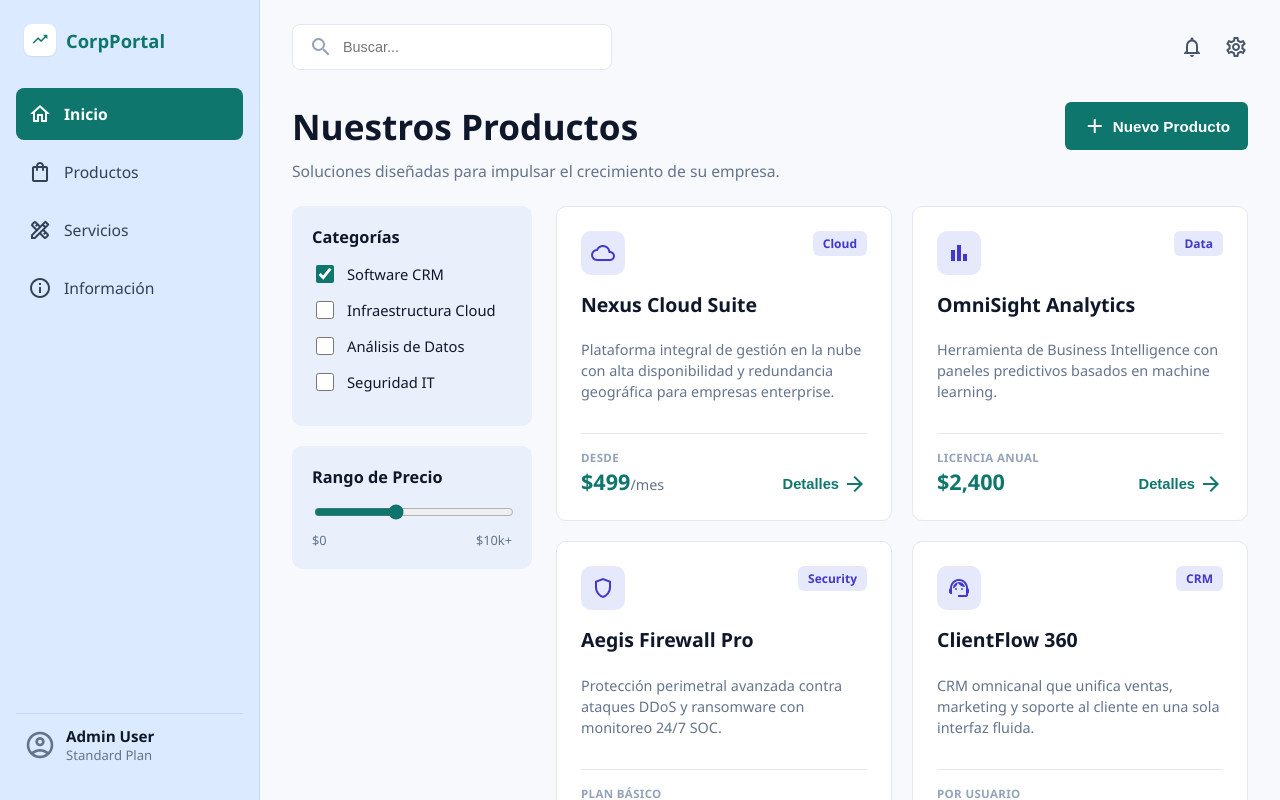
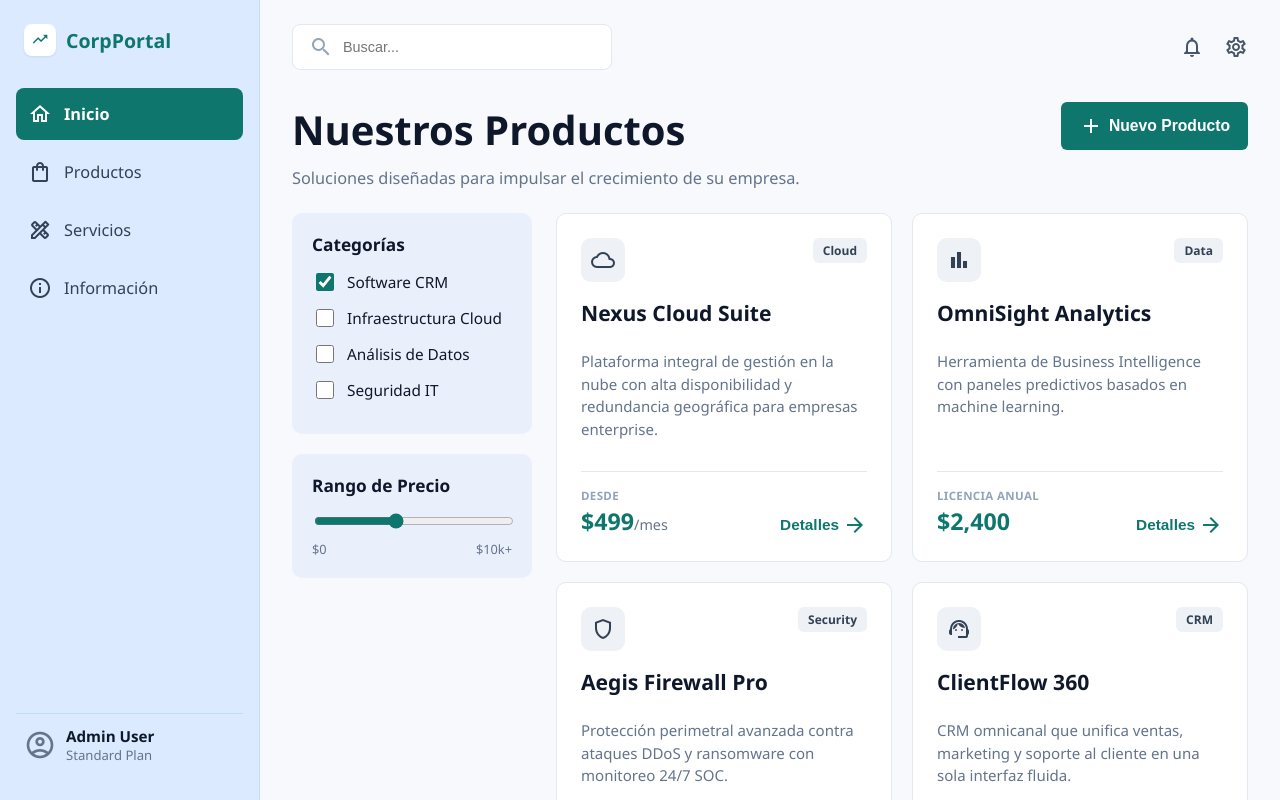
Before and after one commit to ElBatu12/vista-productos, a React (Vite) app: page / in a window 1280 px wide. Shown: the top 800 px of the page. Built offline with nearby package versions, Linux system fonts and the light colour scheme.

Commit message:
Cambiar badges e iconos a gris claro y ajustar tamanos de texto

```diff
--- a/src/App.css
+++ b/src/App.css
@@ -35,7 +35,7 @@ body {
   align-items: center;
   gap: 10px;
   font-weight: 700;
-  font-size: 1.15rem;
+  font-size: 1.22rem;
   color: #0f766e;
   margin-bottom: 32px;
   padding: 0 8px;
@@ -72,7 +72,7 @@ body {
   border-radius: 8px;
   color: #334155;
   cursor: pointer;
-  font-size: 0.98rem;
+  font-size: 1.02rem;
   font-weight: 500;
 }
 
@@ -163,14 +163,14 @@ body {
 
 .products-header h1 {
   margin: 0 0 10px;
-  font-size: 2.2rem;
+  font-size: 2.5rem;
   font-weight: 700;
 }
 
 .products-header p {
   margin: 0;
   color: #64748b;
-  font-size: 0.98rem;
+  font-size: 1.02rem;
 }
 
 .new-product-btn {
@@ -183,7 +183,7 @@ body {
   padding: 12px 18px;
   border-radius: 6px;
   cursor: pointer;
-  font-size: 0.95rem;
+  font-size: 0.98rem;
   font-weight: 600;
   white-space: nowrap;
 }
@@ -212,7 +212,7 @@ body {
 
 .filter-block h4 {
   margin: 0 0 14px;
-  font-size: 1.02rem;
+  font-size: 1.08rem;
   font-weight: 700;
 }
 
@@ -227,7 +227,7 @@ body {
   align-items: center;
   gap: 10px;
   margin-bottom: 12px;
-  font-size: 0.92rem;
+  font-size: 0.96rem;
 }
 
 .category-list input[type="checkbox"] {
@@ -275,8 +275,8 @@ body {
 }
 
 .product-icon-box {
-  background-color: #e5e9fb;
-  color: #4338ca;
+  background-color: #eef1f5;
+  color: #334155;
   width: 44px;
   height: 44px;
   border-radius: 10px;
@@ -286,8 +286,8 @@ body {
 }
 
 .category-badge {
-  background-color: #e5e9fb;
-  color: #4338ca;
+  background-color: #eef1f5;
+  color: #334155;
   font-size: 0.75rem;
   font-weight: 600;
   padding: 4px 10px;
@@ -296,15 +296,15 @@ body {
 
 .product-card h3 {
   margin: 0 0 8px;
-  font-size: 1.22rem;
+  font-size: 1.32rem;
   font-weight: 700;
 }
 
 .product-description {
-  font-size: 0.9rem;
+  font-size: 0.94rem;
   color: #64748b;
   flex-grow: 1;
-  line-height: 1.45;
+  line-height: 1.5;
 }
 
 .product-card hr {
@@ -329,7 +329,7 @@ body {
 
 .product-price {
   margin: 0;
-  font-size: 1.35rem;
+  font-size: 1.45rem;
   font-weight: 700;
   color: #0f766e;
 }
@@ -348,7 +348,7 @@ body {
   border: none;
   color: #0f766e;
   cursor: pointer;
-  font-size: 0.92rem;
+  font-size: 0.96rem;
   font-weight: 600;
   padding: 0;
 }
```
